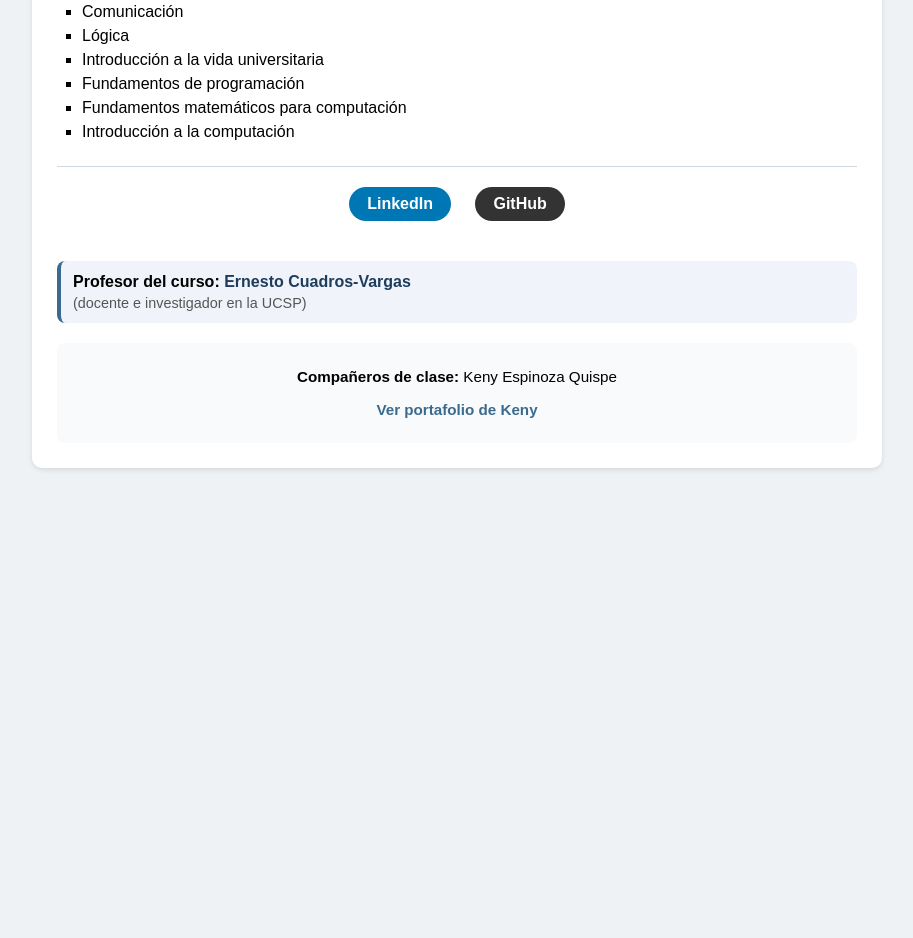
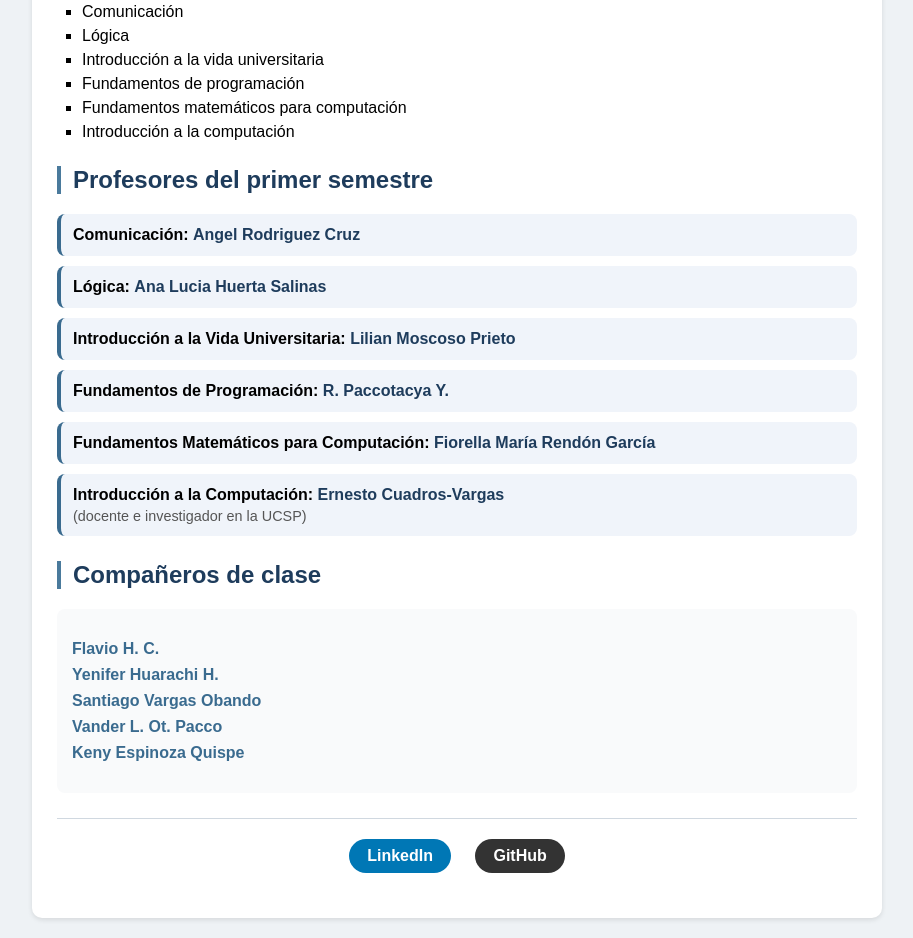
Before and after one commit to r0dro-p/r0dro-p.github.io, a plain HTML site: page index.html in a window 1280 px wide. Shown: the part 480-1418 px from the top of the page, without its empty margins (183-1096 px from the left). Before the commit the page ends 968 px from the top, so only its background shows below. Drawn offline with Linux system fonts and the light colour scheme.

Commit message:
Add professors and classmates sections to index.html
Added sections for professors and classmates with links.

```diff
--- a/index.html
+++ b/index.html
@@ -76,11 +76,15 @@
         .enlaces a.github {
             background: #333;
         }
+        /* Sección de profesores */
+        .profesores-lista {
+            margin-top: 20px;
+        }
         .profesor {
             background: #f0f4fa;
             padding: 12px;
             border-radius: 8px;
-            margin-top: 20px;
+            margin-bottom: 10px;
             border-left: 4px solid #3a6b8f;
         }
         .profesor a {
@@ -91,13 +95,27 @@
         .profesor a:hover {
             text-decoration: underline;
         }
+        /* Sección de compañeros */
         .companeros {
             margin-top: 20px;
             background: #f9fafb;
-            padding: 10px;
+            padding: 15px;
             border-radius: 8px;
-            text-align: center;
-            font-size: 0.95em;
+        }
+        .companeros ul {
+            list-style-type: none;
+            padding-left: 0;
+        }
+        .companeros li {
+            margin-bottom: 8px;
+        }
+        .companeros a {
+            color: #3a6b8f;
+            font-weight: bold;
+            text-decoration: none;
+        }
+        .companeros a:hover {
+            text-decoration: underline;
         }
     </style>
 </head>
@@ -131,28 +149,65 @@
         <li>Introducción a la computación</li>
     </ul>
 
+    <!-- NUEVA SECCIÓN: Profesores del semestre -->
+    <h2>Profesores del primer semestre</h2>
+    <div class="profesores-lista">
+        <div class="profesor">
+            <strong>Comunicación:</strong>
+            <a href="https://www.linkedin.com/in/angel-rodriguez-cruz-58b78b85/" target="_blank">Angel Rodriguez Cruz</a>
+        </div>
+        <div class="profesor">
+            <strong>Lógica:</strong>
+            <a href="https://www.linkedin.com/in/ana-lucia-huerta-salinas-a89600b4/" target="_blank">Ana Lucia Huerta Salinas</a>
+        </div>
+        <div class="profesor">
+            <strong>Introducción a la Vida Universitaria:</strong>
+            <a href="https://www.linkedin.com/in/lilian-moscoso-prieto-53345390/" target="_blank">Lilian Moscoso Prieto</a>
+        </div>
+        <div class="profesor">
+            <strong>Fundamentos de Programación:</strong>
+            <a href="https://www.linkedin.com/in/rpaccotacyay/" target="_blank">R. Paccotacya Y.</a>
+        </div>
+        <div class="profesor">
+            <strong>Fundamentos Matemáticos para Computación:</strong>
+            <a href="https://www.linkedin.com/in/fiorella-maría-rendón-garcía-7aa9b7374/" target="_blank">Fiorella María Rendón García</a>
+        </div>
+        <div class="profesor">
+            <strong>Introducción a la Computación:</strong>
+            <a href="https://www.linkedin.com/in/ecuadrosv/" target="_blank">Ernesto Cuadros-Vargas</a>
+            <span style="display:block; font-size:0.9rem; color:#555; margin-top:4px;">
+                (docente e investigador en la UCSP)
+            </span>
+        </div>
+    </div>
+
+    <!-- NUEVA SECCIÓN: Compañeros (amigos) -->
+    <h2>Compañeros de clase</h2>
+    <div class="companeros">
+        <ul>
+            <li>
+                <a href="https://flavio-hc.github.io/pagina-personal/#cursos" target="_blank">Flavio H. C.</a>
+            </li>
+            <li>
+                <a href="https://yeniferhuarachi-code.github.io/yeniferhuarachihalanoca.github.io/" target="_blank">Yenifer Huarachi H.</a>
+            </li>
+            <li>
+                <a href="https://santiagovargasobando.github.io/sitio_personal/" target="_blank">Santiago Vargas Obando</a>
+            </li>
+            <li>
+                <a href="https://vanderlothpacco78-code.github.io/Mi-web/" target="_blank">Vander L. Ot. Pacco</a>
+            </li>
+            <li>
+                <a href="https://kennyeq.github.io/Kenny/" target="_blank">Keny Espinoza Quispe</a>
+            </li>
+        </ul>
+    </div>
+
     <div class="enlaces">
         <a href="https://www.linkedin.com/in/rodrigo-paredes-361261418/" target="_blank" class="linkedin">LinkedIn</a>
         <a href="https://github.com/r0dro-p" target="_blank" class="github">GitHub</a>
     </div>
 
-    <div class="profesor">
-        <strong>Profesor del curso:</strong>
-        <a href="https://www.linkedin.com/in/ecuadrosv/" target="_blank">Ernesto Cuadros-Vargas</a>
-        <span style="display:block; font-size:0.9rem; color:#555; margin-top:4px;">
-            (docente e investigador en la UCSP)
-        </span>
-    </div>
-
-<div class="companeros">
-    <p><strong>Compañeros de clase:</strong> Keny Espinoza Quispe</p>
-    <p>
-        <a href="https://kennyeq.github.io/Kenny/" target="_blank" style="color: #3a6b8f; font-weight: bold; text-decoration: none;">
-            Ver portafolio de Keny
-        </a>
-    </p>
-</div>
-
 </div>
 </body>
 </html>
```
